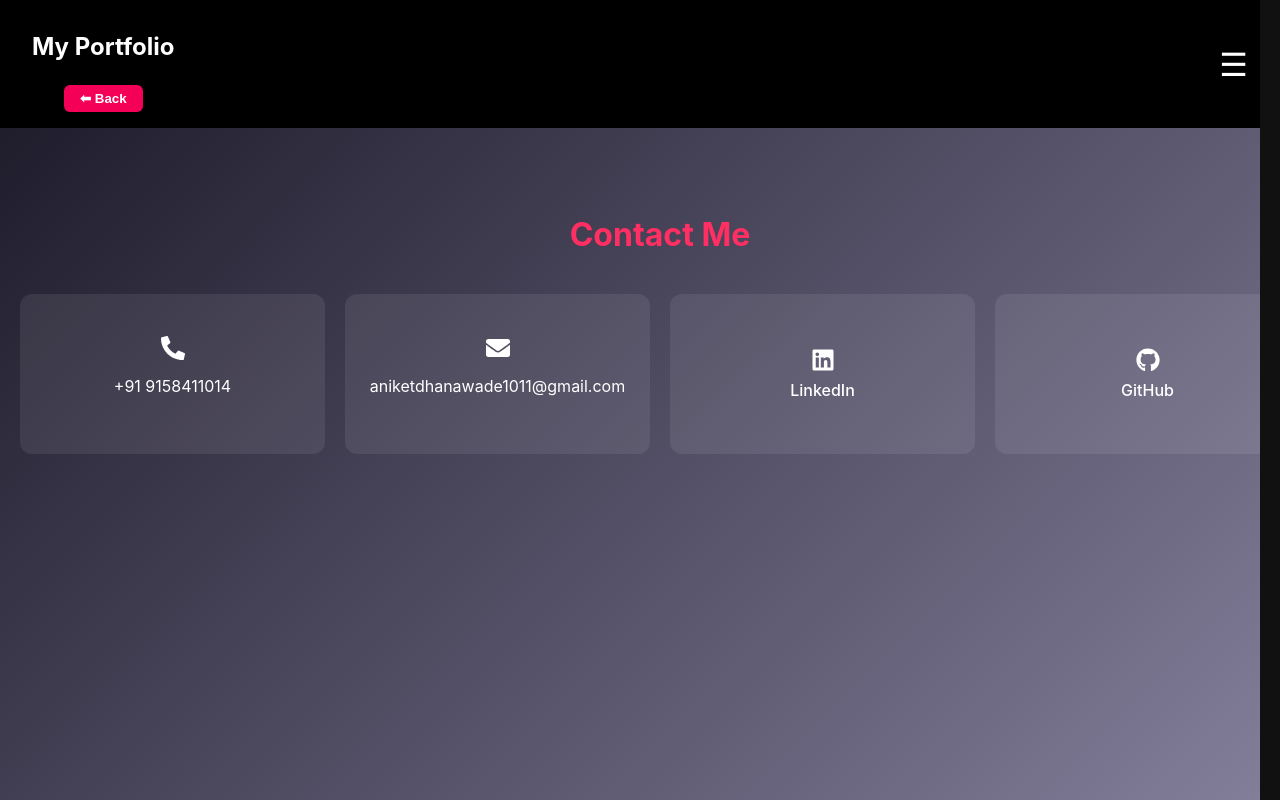
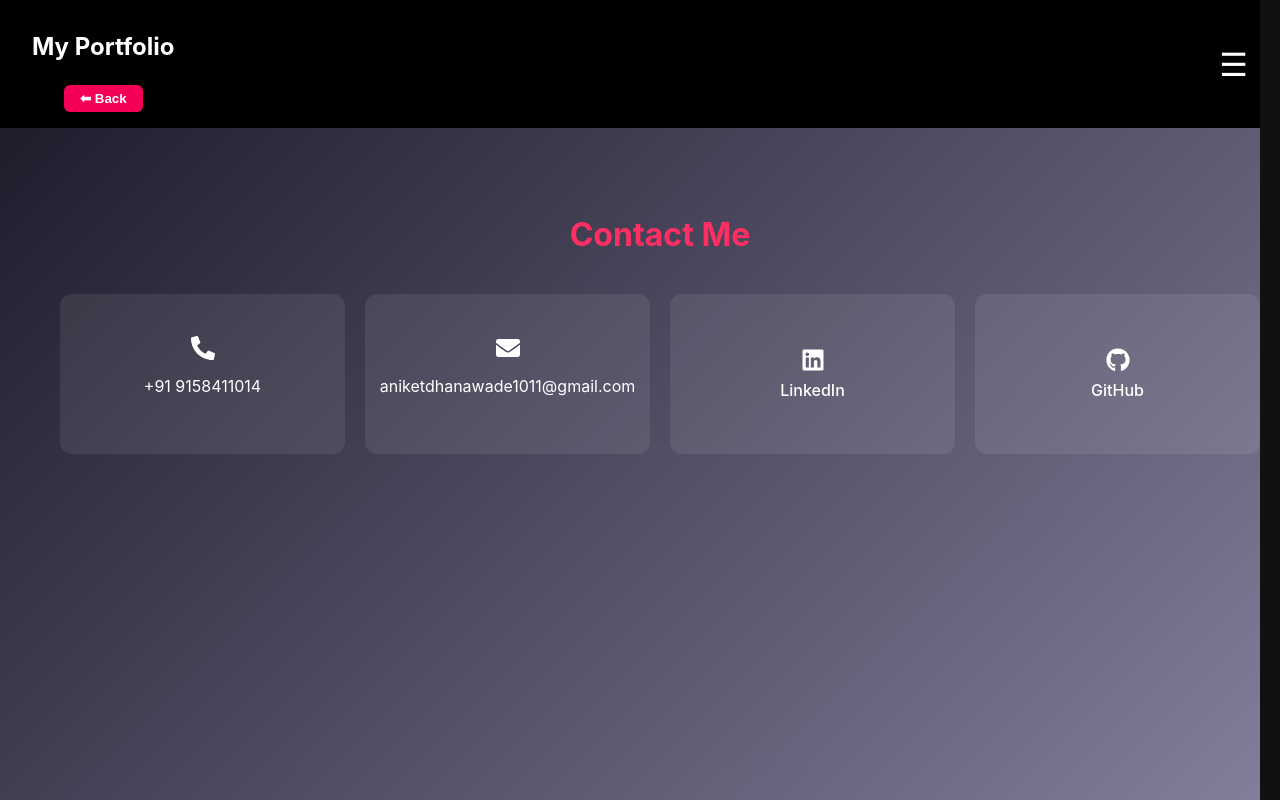
Before and after one commit to Aniket3380/My-portfolio, a React (Create React App) app: page /contact in a window 1280 px wide. Shown: the top 800 px of the page. Built offline with nearby package versions, Linux system fonts and the light colour scheme.

Commit message:
fix issue of layout

```diff
--- a/src/Component/Certificates.css
+++ b/src/Component/Certificates.css
@@ -17,6 +17,10 @@
   display: grid;
   grid-template-columns: repeat(auto-fit, minmax(220px, 1fr));
   gap: 20px;
+  padding: 0 20px;         /* ✅ Add horizontal padding */
+  box-sizing: border-box;  /* ✅ Ensure it doesn't overflow */
+  max-width: 1200px;       /* ✅ Optional: Keep content centered */
+  margin: 0 auto;          /* ✅ Optional: Center the grid */
 }
 
 .certificate-card {
--- a/src/Component/Contact.css
+++ b/src/Component/Contact.css
@@ -16,6 +16,9 @@
 }
 
 .contact-container {
+  max-width: 1200px;
+  margin: 0 auto;
+  padding: 0 20px;
   display: grid;
   grid-template-columns: repeat(auto-fit, minmax(220px, 1fr));
   gap: 20px;
--- a/src/Component/Mywork.js
+++ b/src/Component/Mywork.js
@@ -12,12 +12,12 @@ export default function MyWork() {
     {
       title: "Portfolio Website",
       description: "Responsive portfolio made with React.js and CSS animations.",
-      link: "#"
+      link: "https://github.com/Aniket3380/My-portfolio"
     },
     {
       title: "Todo App",
       description: "Simple CRUD todo app using React and LocalStorage.",
-      link: "https://github.com/Aniket3380/todo-app.git"
+      link: "https://github.com/Aniket3380/My-todo-app"
     }
   ];
 
```
